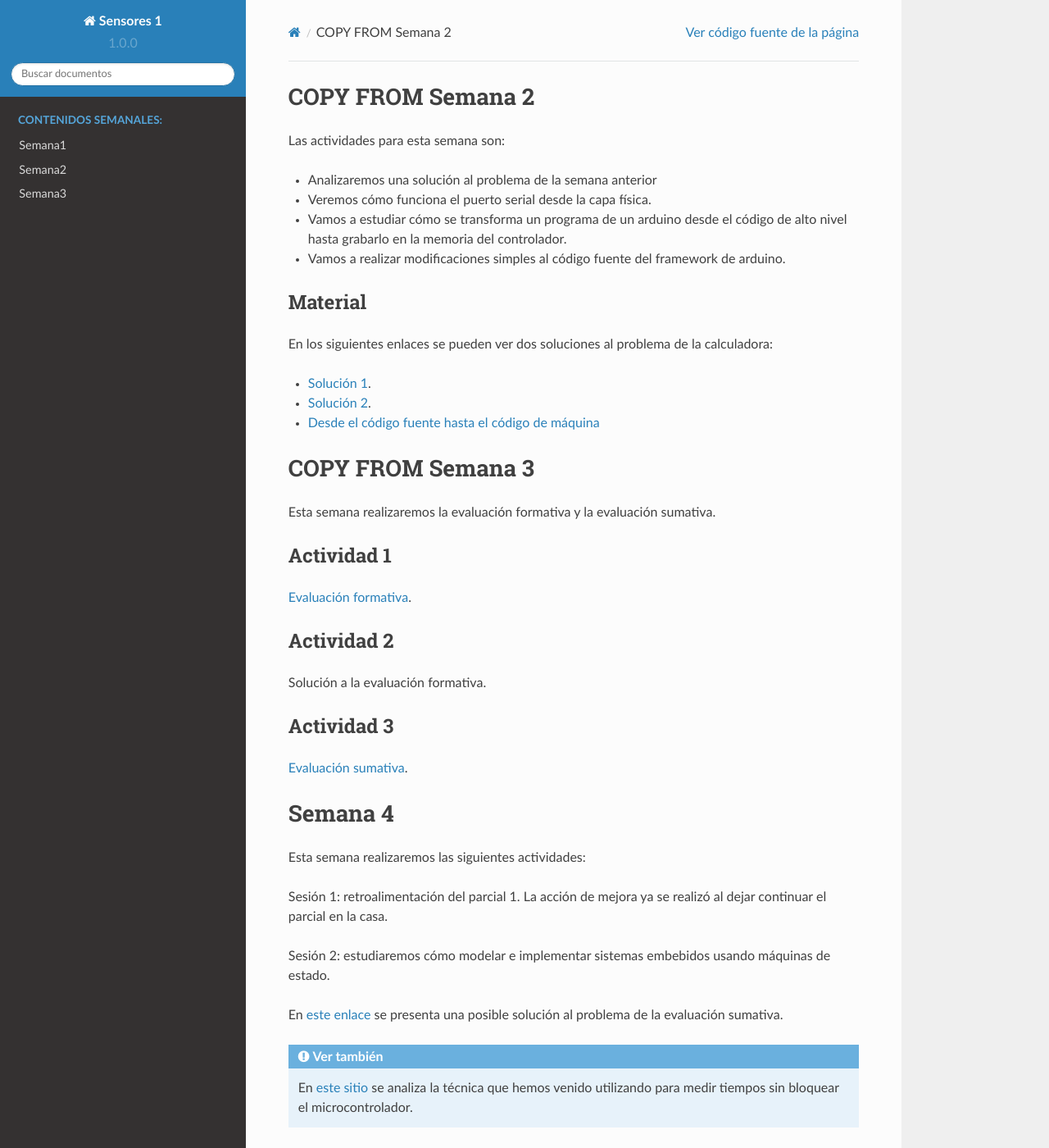
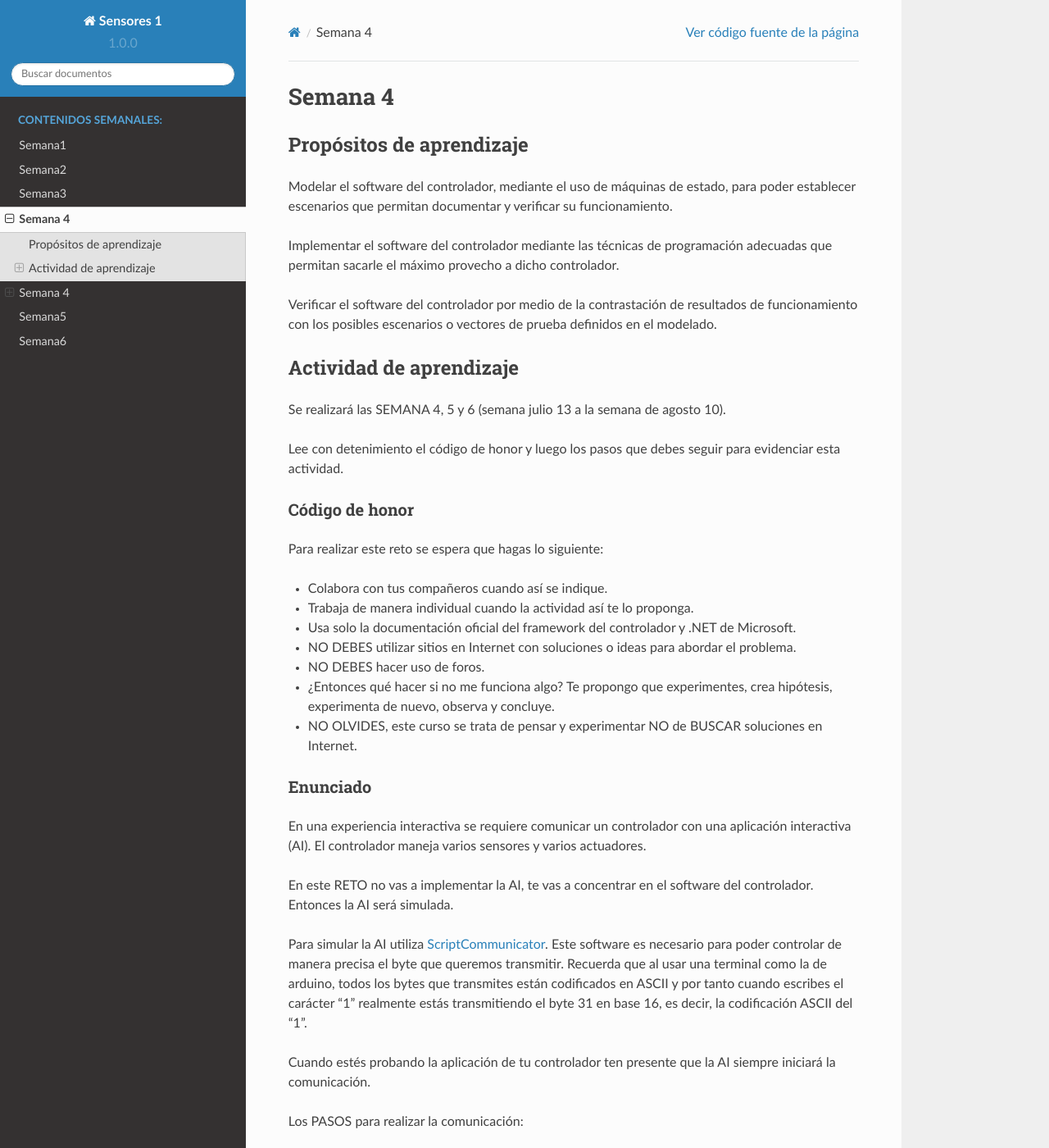
Before and after one commit to juanferfranco/sensores1, a Sphinx documentation site: the page built from docs/_semana4/semana4.rst, in a window 1280 px wide and 1400 px high. Shown: the whole window at 82% size. Built offline with Sphinx 7.4.7 and the Read the Docs theme 2.0.0, drawn with Linux system fonts in a browser that asks for light colours; some of the changed text lies outside the part shown.

Commit message:
add week 3 and 4

```diff
--- a/docs/_semana4/semana4.rst
+++ b/docs/_semana4/semana4.rst
@@ -1,49 +1,162 @@
-
-COPY FROM Semana 2
+Semana 4
 ===========
 
-Las actividades para esta semana son:
+Propósitos de aprendizaje
+--------------------------
 
-* Analizaremos una solución al problema de la semana anterior
-* Veremos cómo funciona el puerto serial desde la capa física.
-* Vamos a estudiar cómo se transforma un programa de un arduino
-  desde el código de alto nivel hasta grabarlo en la memoria
-  del controlador.
-* Vamos a realizar modificaciones simples al código fuente del
-  framework de arduino.
+Modelar el software del controlador, mediante el uso de máquinas
+de estado, para poder establecer escenarios que permitan
+documentar y verificar su funcionamiento.
 
-Material
----------------
+Implementar el software del controlador mediante las técnicas de
+programación adecuadas que permitan sacarle el máximo provecho a
+dicho controlador.
 
-En los siguientes enlaces se pueden ver dos soluciones al problema
-de la calculadora:
+Verificar el software del controlador por medio de la
+contrastación de resultados de funcionamiento con los posibles
+escenarios o vectores de prueba definidos en el modelado.
 
-* `Solución 1 <https://github.com/juanferfranco/sensores1/tree/master/Projects/Calculadora>`__.
-* `Solución 2 <https://github.com/juanferfranco/sensores1/tree/master/Projects/CalculadoraStrings>`__.
-* `Desde el código fuente hasta el código de máquina <https://docs.google.com/presentation/d/1ALFSDo1SPdwFz1l3JuEe_uvgPX0AkpxW5rRN4zhH0ac/edit?usp=sharing>`__
+Actividad de aprendizaje
+-------------------------
+Se realizará las SEMANA 4, 5 y 6 (semana julio 13 a la semana
+de agosto 10).
+
+Lee con detenimiento el código de honor y luego los pasos que
+debes seguir para evidenciar esta actividad.
+
+Código de honor
+^^^^^^^^^^^^^^^^^
+Para realizar este reto se espera que hagas lo siguiente:
+
+* Colabora con tus compañeros cuando así se indique.
+* Trabaja de manera individual cuando la actividad así te lo
+  proponga.
+* Usa solo la documentación oficial del framework del controlador
+  y .NET de Microsoft.
+* NO DEBES utilizar sitios en Internet con soluciones o ideas para
+  abordar el problema.
+* NO DEBES hacer uso de foros.
+* ¿Entonces qué hacer si no me funciona algo? Te propongo que
+  experimentes,
+  crea hipótesis, experimenta de nuevo, observa y concluye.
+* NO OLVIDES, este curso se trata de pensar y experimentar NO de
+  BUSCAR soluciones en Internet.
+
+Enunciado
+^^^^^^^^^^^^^^^^^
+
+En una experiencia interactiva se requiere comunicar un controlador
+con una aplicación interactiva (AI). El controlador maneja varios
+sensores y varios actuadores.
+
+En este RETO no vas a implementar la AI, te vas a concentrar en
+el software del controlador. Entonces la AI será simulada.
+
+Para simular la AI utiliza `ScriptCommunicator <https://sourceforge.net/projects/scriptcommunicator/>`__.
+Este software es necesario para poder controlar de manera precisa el
+byte que queremos transmitir. Recuerda que al usar una terminal como
+la de arduino, todos los bytes que transmites están codificados en
+ASCII y por tanto cuando escribes el carácter '1' realmente estás
+transmitiendo el byte 31 en base 16, es decir, la codificación ASCII
+del '1'.
+
+Cuando estés probando la aplicación de tu controlador ten presente
+que la AI siempre iniciará la comunicación.
+
+Los PASOS para realizar la comunicación:
+
+La AI inicia una transacción enviando el byte 3E.
+El controlador deberá responder con el byte 4A.
+La AI no podrá continuar hasta no recibir la respuesta del controlador.
+Una vez el controlador responda, la AI enviará una secuencia
+de bytes, cada uno con la siguiente función:
+
+Byte 1: longitud
+Byte 2: Dirección
+Byte 3: Comando
+Byte 4 a n: Datos
+Byte n+1: verificación
+
+El byte longitud indicará la cantidad de bytes que la AI le enviará
+al controlador a partir del byte 2 hasta byte n + 1.
+
+El byte de verificación será calculado así:
+
+Byte1 XOR Byte2 XOR … XOR Byten.
+
+Recuerda que en lenguaje C el operador XOR es este: ^
+
+Si la AI se demora más de un 1 segundo en enviar la secuencia,
+el controlador enviará a la AI el byte 3D y la AI deberá iniciar
+de nuevo la secuencia de comunicación desde el paso 1.
+
+El controlador deberá calcular el byte de verificación y esté
+deberá coincidir con el cálculo de la AI. Si el byte de verificación
+no corresponde, el controlador enviará el byte 3F y la AI deberá
+reenviar el paquete.
+
+Si el controlador recibe bien el paquete deberá responder a la AI con
+el byte 4A y luego enviar la siguiente secuencia de bytes:
+
+Byte 1: longitud
+Byte 2: Byte4 recibido
+Byte m: Byten recibido
+Byte m+1: verificación
+
+La verificación será calculada desde el Byte 1 hasta el byte m.
+
+Si la AI recibe correctamente el paquete deberá responder con el byte 4A.
+
+El controlador quedará preparado para volver al paso 1,
+es decir, iniciar una nueva transacción.
+
+Si ha pasado 1 segundo y el controlador no recibe el 4A, entonces deberá
+retransmitir el paquete a la AI. Este comportamiento solo se detendrá hasta
+que la AI envié el 4A.
 
 
-COPY FROM Semana 3
-===========
+¿Qué debes entregar?
+^^^^^^^^^^^^^^^^^^^^^
 
-Esta semana realizaremos la evaluación formativa y la evaluación
-sumativa.
+* Crea una carpeta principal. Guarda allí el proyecto para el controlador.
+* En la carpeta principal guarda una copia de la rúbrica con tu autoevaluación.
+* En la carpeta principal guarda un archivo .pdf donde colocarás cuatro cosas:
 
+  * La versión del software para programar el controlador.
+  * UN ENLACE a tu ONE DRIVE donde estará alojado el video de sustentación.
+  * Una tabla de contenidos que indique el instante de tiempo en el cual se
+    pueden encontrar cada una de las secciones solicitadas en el video.
+* Comprime la carpeta principal en formato .ZIP
+* Entrega el archivo .ZIP `aquí <>`__.
 
-Actividad 1
----------------
-`Evaluación formativa <https://docs.google.com/document/d/1vJIkNux2q-T1-Nd1-GwTw59nfL-lGV8HoDky5HXpFoo/edit?usp=sharing>`__.
+¿Qué deberá tener el video de sustentación?
+^^^^^^^^^^^^^^^^^^^^^^^^^^^^^^^^^^^^^^^^^^^^
 
-
-Actividad 2
---------------
-Solución a la evaluación formativa.
-
-Actividad 3
-------------
-
-`Evaluación sumativa <https://docs.google.com/document/d/1c4mcvlxSo4lcY6_5ROeukOfwez9s5J1BbC1tDGNSWVw/edit?usp=sharing>`__.
-
+* Máximo 20 minutos: debes planear el video tal como aprendiste en segundo semestre
+  en tu curso de narrativa audiovisual.
+* Cuida la calidad del audio y del video.
+* Sección 1: introducción, donde dirás tu nombre y si realizaste el RETO
+  completo. Si no terminaste indica claramente qué te faltó y por qué.
+* Sección 2: muestra que tu programa compila correctamente y sin errores
+  o advertencias problemáticas.
+* Sección 3: Realiza una demostración del funcionamiento donde ilustres todos los
+  escenarios.
+* Define un conjuntos de vectores de prueba donde indiques los datos de entrada y el
+  resultado esperado.
+* Aplica los vectores de prueba y muestra que si producen los valores esperados.
+* Sección 4: explica la arquitectura de las aplicaciones. Utiliza una
+  aplicación de `WhiteBoard <https://www.microsoft.com/en-us/microsoft-365/microsoft-whiteboard/digital-whiteboard-app>`__
+  para esto.
+* Tus explicaciones deben ser claras, precisas y completas. No olvides planear
+  bien tu video de sustentación.
+* Debes explicar las partes de la aplicación, la función que realiza cada parte y
+  sus propiedades.
+* Debes explicar las relaciones entre las partes, cómo funcionan esas relaciones y
+  sus propiedades
+* Sección 5: protocolo de integración entre las aplicaciones.
+* Debes explicar claramente cómo se comunicarán tus aplicaciones.
+* Muestra de manera detallada los pasos que deben realizar cada una de las aplicaciones.
+  Te recomiendo utilizar un `diagrama de secuencias <https://en.wikipedia.org/wiki/Sequence_diagram#:~:text=A%20sequence%20diagram%20shows%20object,the%20functionality%20of%20the%20scenario.>`__.
 
 
 
--- a/docs/index.rst
+++ b/docs/index.rst
@@ -117,3 +117,6 @@ y 5 horas de trabajo autónomo.
    Semana1 <_semana1/semana1>
    Semana2 <_semana2/semana2>
    Semana3 <_semana3/semana3>
+   Semana4 <_semana4/semana4>
+   Semana5 <_semana5/semana5>
+   Semana6 <_semana6/semana6>
```
Also changed, not shown: docs/_semana1/semana1.rst (+4 -5 lines), docs/_semana2/semana2.rst (+4 -5 lines), 6 other files.
